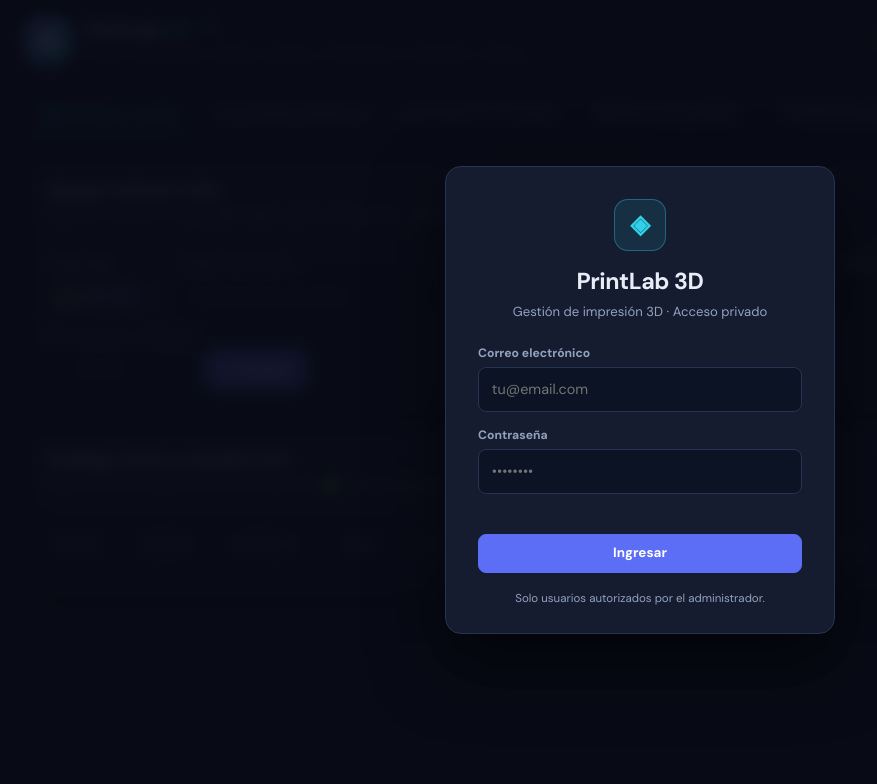
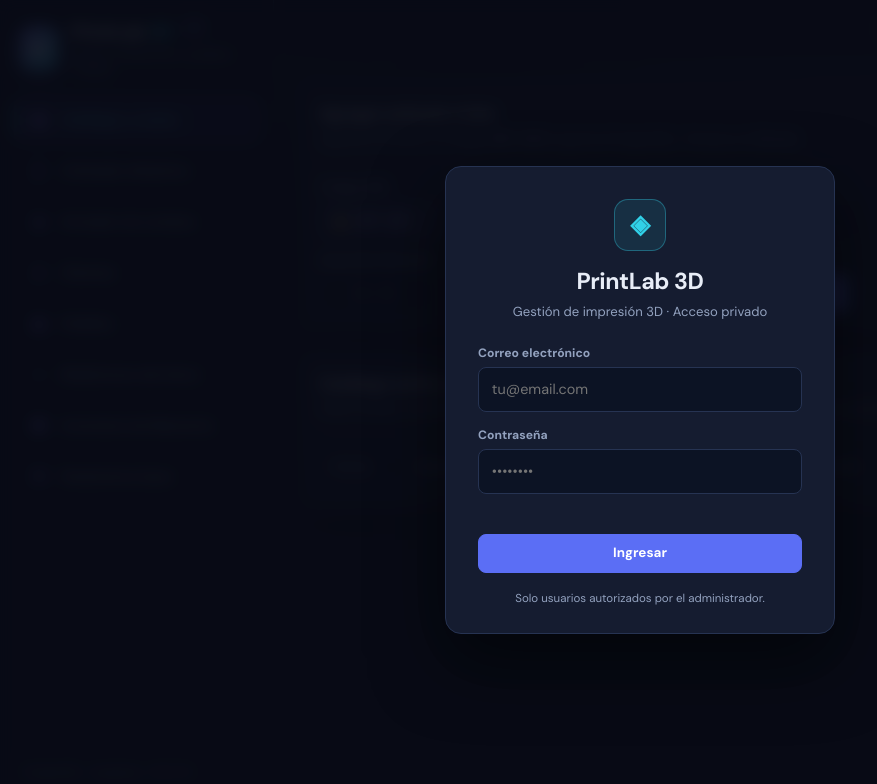
Before and after one commit to germanele/the3dmanual, a plain HTML site: page index.html in a window 1280 px wide. Shown: the whole page, without its empty margins (0-877 px from the left). Drawn offline with nearby package versions, Linux system fonts and the light colour scheme.

Commit message:
Add files via upload

```diff
--- a/index.html
+++ b/index.html
@@ -15,15 +15,33 @@
   <datalist id="lista-articulos"></datalist>
   <datalist id="lista-clientes"></datalist>
 
-  <!-- ====================== CABECERA ====================== -->
-  <header class="cabecera">
+  <!-- ====================== MENÚ LATERAL ====================== -->
+  <aside class="barra-lateral">
     <div class="marca">
       <div class="marca-icono">◈</div>
       <div>
         <h1>PrintLab <span>3D</span> <em>v2</em></h1>
-        <p>Costos, cotizaciones, combos y pedidos · PostgreSQL en Supabase · Uruguay</p>
+        <p>Costos, cotizaciones y pedidos · Uruguay</p>
       </div>
     </div>
+
+    <nav class="pestanas" aria-label="Módulos">
+      <button class="pestana activa" data-tab="catalogo"><span class="pestana-icono">▦</span><span>Catálogo y costos</span></button>
+      <button class="pestana" data-tab="cotizador"><span class="pestana-icono">∑</span><span>Cotizador dinámico</span></button>
+      <button class="pestana" data-tab="combos"><span class="pestana-icono">◈</span><span>Armador de combos</span></button>
+      <button class="pestana" data-tab="clientes"><span class="pestana-icono">♙</span><span>Clientes</span></button>
+      <button class="pestana" data-tab="pedidos"><span class="pestana-icono">◉</span><span>Pedidos</span></button>
+      <button class="pestana" data-tab="mediciones"><span class="pestana-icono">⌁</span><span>Mediciones del slicer</span></button>
+      <button class="pestana" data-tab="filamentos"><span class="pestana-icono">⬢</span><span>Inventario de filamento</span></button>
+      <button class="pestana" data-tab="parametros"><span class="pestana-icono">⚙</span><span>Parámetros base</span></button>
+    </nav>
+
+    <div class="barra-lateral-pie">PostgreSQL · Supabase · IVA 22 %</div>
+  </aside>
+
+  <!-- ====================== CONTENIDO ====================== -->
+  <div class="contenido">
+    <header class="cabecera">
       <div class="cabecera-acciones">
         <span id="estado-bd" class="estado-bd estado-cargando">⏳ Conectando…</span>
         <span id="usuario-actual" class="usuario-actual"></span>
@@ -31,16 +49,6 @@
         <button class="boton boton-suave boton-pequeno" data-action="cerrar-sesion">⇥ Salir</button>
       </div>
     </header>
-
-  <!-- ====================== PESTAÑAS ====================== -->
-  <nav class="pestanas" aria-label="Módulos">
-    <button class="pestana activa" data-tab="catalogo">▦ Catálogo y costos</button>
-    <button class="pestana" data-tab="cotizador">∑ Cotizador dinámico</button>
-    <button class="pestana" data-tab="combos">◈ Armador de combos</button>
-    <button class="pestana" data-tab="pedidos">◉ Clientes y pedidos</button>
-    <button class="pestana" data-tab="mediciones">⌁ Mediciones del slicer</button>
-    <button class="pestana" data-tab="parametros">⚙ Parámetros base</button>
-  </nav>
 
     <main class="contenedor">
 
@@ -281,7 +289,47 @@
     </section>
 
     <!-- =================================================================
-         MÓDULO 4 — CLIENTES Y PEDIDOS
+         MÓDULO 4 — CLIENTES
+         ================================================================= -->
+    <section id="tab-clientes" class="panel">
+      <div class="tarjeta">
+        <div class="tarjeta-cabecera">
+          <div>
+            <h2 id="form-cliente-titulo">Nuevo cliente</h2>
+            <p>Gestioná la ficha y los datos fiscales. Después lo elegís al crear un pedido.</p>
+          </div>
+        </div>
+        <form id="form-cliente" class="fila-formulario">
+          <div class="campo campo-ancho"><label>Nombre *</label>
+            <input type="text" id="cli-nombre" placeholder="Ej: María Fernández" required></div>
+          <div class="campo"><label>RUT</label>
+            <input type="text" id="cli-rut" placeholder="1.234.567-8"></div>
+          <div class="campo"><label>Razón social</label>
+            <input type="text" id="cli-razon" placeholder="Nombre comercial o legal"></div>
+          <div class="campo"><label>Teléfono</label>
+            <input type="text" id="cli-telefono" placeholder="09x xxx xxx"></div>
+          <div class="campo"><label>Email</label>
+            <input type="email" id="cli-email" placeholder="cliente@ejemplo.com"></div>
+          <div class="campo"><label>Dirección</label>
+            <input type="text" id="cli-direccion" placeholder="Calle y número"></div>
+          <div class="campo"><label>Notas</label>
+            <input type="text" id="cli-notas" placeholder="Observaciones"></div>
+          <button type="submit" class="boton boton-primario">＋ Guardar cliente</button>
+        </form>
+        <div class="tabla-envoltorio">
+          <table class="tabla">
+            <thead>
+              <tr><th>Nombre</th><th>RUT</th><th>Teléfono</th><th>Email</th>
+                  <th class="num">Pedidos</th><th class="centrado">—</th></tr>
+            </thead>
+            <tbody id="body-clientes"></tbody>
+          </table>
+        </div>
+      </div>
+    </section>
+
+    <!-- =================================================================
+         MÓDULO 5 — PEDIDOS
          ================================================================= -->
     <section id="tab-pedidos" class="panel">
       <div class="rejilla-kpi">
@@ -294,7 +342,7 @@
         <div class="tarjeta-cabecera">
           <div>
             <h2>Nuevo pedido de cliente</h2>
-            <p>Combiná artículos del catálogo y combos guardados en un mismo pedido.</p>
+            <p>Combiná artículos y combos en un mismo pedido. Los clientes se gestionan en el módulo <strong>Clientes</strong>.</p>
           </div>
         </div>
         <form id="form-pedido">
@@ -356,42 +404,7 @@
       </div>
 
       <div class="tarjeta">
-        <div class="tarjeta-cabecera">
-          <div>
-            <h2 id="form-cliente-titulo">Nuevo cliente</h2>
-            <p>El nombre se usa en el pedido; el RUT y la razón social van en la factura.</p>
-          </div>
-        </div>
-        <form id="form-cliente" class="fila-formulario">
-          <div class="campo campo-ancho"><label>Nombre *</label>
-            <input type="text" id="cli-nombre" placeholder="Ej: María Fernández" required></div>
-          <div class="campo"><label>RUT</label>
-            <input type="text" id="cli-rut" placeholder="1.234.567-8"></div>
-          <div class="campo"><label>Razón social</label>
-            <input type="text" id="cli-razon" placeholder="Nombre comercial o legal"></div>
-          <div class="campo"><label>Teléfono</label>
-            <input type="text" id="cli-telefono" placeholder="09x xxx xxx"></div>
-          <div class="campo"><label>Email</label>
-            <input type="email" id="cli-email" placeholder="cliente@ejemplo.com"></div>
-          <div class="campo"><label>Dirección</label>
-            <input type="text" id="cli-direccion" placeholder="Calle y número"></div>
-          <div class="campo"><label>Notas</label>
-            <input type="text" id="cli-notas" placeholder="Observaciones"></div>
-          <button type="submit" class="boton boton-primario">＋ Guardar cliente</button>
-        </form>
-        <div class="tabla-envoltorio">
-          <table class="tabla">
-            <thead>
-              <tr><th>Nombre</th><th>RUT</th><th>Teléfono</th><th>Email</th>
-                  <th class="num">Pedidos</th><th class="centrado">—</th></tr>
-            </thead>
-            <tbody id="body-clientes"></tbody>
-          </table>
-        </div>
-      </div>
-
-      <div class="tarjeta">
-        <div class="tarjeta-cabecera"><h2>Cartera de clientes y pedidos</h2></div>
+        <div class="tarjeta-cabecera"><h2>Cartera de pedidos</h2></div>
         <div class="tabla-envoltorio">
           <table class="tabla">
             <thead>
@@ -407,7 +420,7 @@
     </section>
 
     <!-- =================================================================
-         MÓDULO 5 — MEDICIONES REALES
+         MÓDULO 6 — MEDICIONES REALES
          ================================================================= -->
     <section id="tab-mediciones" class="panel">
       <div class="tarjeta">
@@ -455,11 +468,17 @@
         </div>
       </div>
 
+    </section>
+
+    <!-- =================================================================
+         MÓDULO 7 — INVENTARIO DE FILAMENTO
+         ================================================================= -->
+    <section id="tab-filamentos" class="panel">
       <div class="tarjeta">
         <div class="tarjeta-cabecera">
           <div>
-            <h2>Inventario de filamento</h2>
-            <p>Las mediciones nuevas descuentan el consumo del filamento elegido. Los kg se registran en el libro de movimientos.</p>
+            <h2>Bobinas de filamento</h2>
+            <p>Al guardar una medición podés elegir una bobina: el consumo se descuenta acá y queda en el libro de movimientos.</p>
           </div>
         </div>
         <form id="form-filamento" class="fila-formulario">
@@ -509,7 +528,7 @@
     </section>
 
     <!-- =================================================================
-         MÓDULO 6 — PARÁMETROS BASE
+         MÓDULO 8 — PARÁMETROS BASE
          ================================================================= -->
     <section id="tab-parametros" class="panel">
       <div class="tarjeta">
@@ -545,6 +564,7 @@
       </div>
     </section>
     </main>
+  </div>
 
   <div id="toast" class="toast" role="status" aria-live="polite"></div>
 
--- a/styles.css
+++ b/styles.css
@@ -20,6 +20,7 @@
   --rojo: #f87171;
   --radio: 12px;
   --sombra: 0 16px 38px -14px rgba(0, 0, 0, .6);
+  --sidebar: 274px;
 }
 
 * { box-sizing: border-box; margin: 0; padding: 0; }
@@ -36,6 +37,39 @@ body {
 
 /* ------------------------------- cabecera -------------------------------- */
 
+/* ---------------------------- menú lateral ------------------------------- */
+
+.barra-lateral {
+  position: fixed;
+  inset: 0 auto 0 0;
+  width: var(--sidebar);
+  z-index: 60;
+  display: flex;
+  flex-direction: column;
+  gap: 1.2rem;
+  padding: 1.2rem .9rem;
+  overflow-y: auto;
+  background: rgba(11, 16, 32, .96);
+  border-right: 1px solid var(--borde);
+  backdrop-filter: blur(14px);
+}
+
+.barra-lateral .marca { padding: 0 .35rem; }
+.barra-lateral .marca h1 { font-size: 1.15rem; }
+.barra-lateral .marca p { font-size: .7rem; line-height: 1.35; }
+
+.barra-lateral-pie {
+  margin-top: auto;
+  padding: .8rem .5rem 0;
+  border-top: 1px solid var(--borde);
+  font-size: .7rem;
+  color: var(--texto-suave);
+}
+
+.contenido { margin-left: var(--sidebar); min-height: 100vh; }
+
+/* ------------------------------- cabecera -------------------------------- */
+
 .cabecera {
   position: sticky;
   top: 0;
@@ -43,9 +77,9 @@ body {
   display: flex;
   flex-wrap: wrap;
   align-items: center;
-  justify-content: space-between;
-  gap: 1rem;
-  padding: 1rem 1.6rem;
+  justify-content: flex-end;
+  gap: .6rem;
+  padding: .8rem 1.6rem;
   background: rgba(11, 16, 32, .88);
   backdrop-filter: blur(14px);
   border-bottom: 1px solid var(--borde);
@@ -117,34 +151,54 @@ body {
 .boton-peligro:hover { background: rgba(248, 113, 113, .24); }
 .grupo-botones { display: flex; align-items: center; gap: .5rem; flex-wrap: wrap; }
 
-/* ------------------------------- pestañas -------------------------------- */
+/* ---------------------------- menú de módulos ---------------------------- */
 
 .pestanas {
-  display: flex; gap: .3rem;
-  padding: .7rem 1.6rem 0;
-  overflow-x: auto;
-  background: rgba(17, 24, 39, .6);
-  border-bottom: 1px solid var(--borde);
+  display: flex;
+  flex-direction: column;
+  gap: .2rem;
+  margin: 0;
+  padding: 0;
+  background: transparent;
+  border: 0;
+  overflow: visible;
 }
 .pestana {
-  background: transparent; border: 1px solid transparent; border-bottom: none;
+  position: relative;
+  display: flex;
+  align-items: center;
+  gap: .7rem;
+  width: 100%;
+  text-align: left;
+  background: transparent;
+  border: 1px solid transparent;
   color: var(--texto-suave);
-  padding: .65rem 1.05rem;
-  border-radius: 9px 9px 0 0;
-  font: inherit; font-size: .86rem; font-weight: 700;
-  cursor: pointer; white-space: nowrap;
+  padding: .68rem .75rem;
+  border-radius: 9px;
+  font: inherit; font-size: .84rem; font-weight: 700;
+  cursor: pointer;
+  white-space: normal;
   transition: all .15s ease;
+}
+.pestana-icono {
+  flex: 0 0 1.4rem;
+  text-align: center;
+  font-size: 1rem;
+  color: var(--violeta);
 }
 .pestana:hover { color: var(--texto); background: rgba(255, 255, 255, .04); }
 .pestana.activa {
   color: var(--acento);
-  background: var(--fondo);
-  border-color: var(--borde);
-  position: relative;
+  background: rgba(139, 124, 246, .14);
+  border-color: rgba(139, 124, 246, .42);
 }
-.pestana.activa::after {
-  content: ''; position: absolute; bottom: -1px; left: 0; right: 0;
-  height: 2px; background: var(--acento);
+.pestana.activa::before {
+  content: '';
+  position: absolute;
+  left: -1px; top: 18%; bottom: 18%;
+  width: 3px;
+  border-radius: 3px;
+  background: var(--acento);
 }
 
 /* ------------------------------- layout ---------------------------------- */
@@ -458,10 +512,30 @@ input[type="number"] { text-align: right; }
 
 /* ------------------------------- responsive ------------------------------ */
 
+@media (max-width: 980px) {
+  :root { --sidebar: 232px; }
+  .barra-lateral { padding: 1rem .6rem; }
+  .pestana { padding: .6rem .55rem; font-size: .78rem; gap: .5rem; }
+  .barra-lateral .marca-icono { width: 38px; height: 38px; font-size: 1.3rem; }
+  .barra-lateral .marca h1 { font-size: 1rem; }
+  .barra-lateral-pie { display: none; }
+  .cabecera, .contenedor { padding-left: 1rem; padding-right: 1rem; }
+}
+
+@media (max-width: 620px) {
+  :root { --sidebar: 62px; }
+  .barra-lateral { padding: .8rem .35rem; align-items: center; }
+  .barra-lateral .marca { padding: 0; }
+  .barra-lateral .marca h1,
+  .barra-lateral .marca p { display: none; }
+  .pestana { justify-content: center; padding: .72rem .3rem; }
+  .pestana > span:not(.pestana-icono) { display: none; }
+  .pestana-icono { flex-basis: auto; font-size: 1.15rem; }
+  .cabecera-acciones { gap: .35rem; }
+  .cabecera-acciones .boton { padding: .32rem .45rem; font-size: .72rem; }
+}
+
 @media (max-width: 720px) {
-  .cabecera, .contenedor { padding-left: 1rem; padding-right: 1rem; }
-  .pestanas { padding-left: 1rem; }
-  .marca p { display: none; }
   .rejilla-2 { grid-template-columns: 1fr; }
   .campo-ancho { flex: 1 1 100%; }
 }
```
Also changed, not shown: 1 other file. Lines whose indentation alone changed are shown as unchanged.
